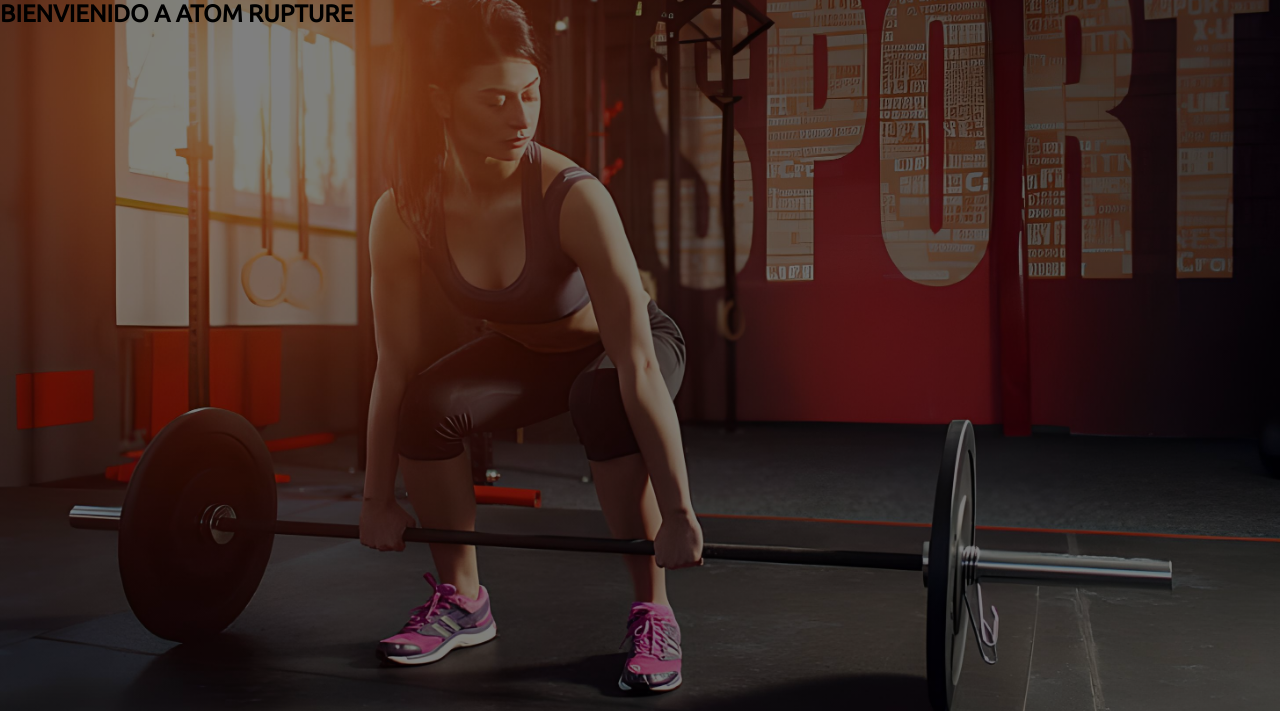
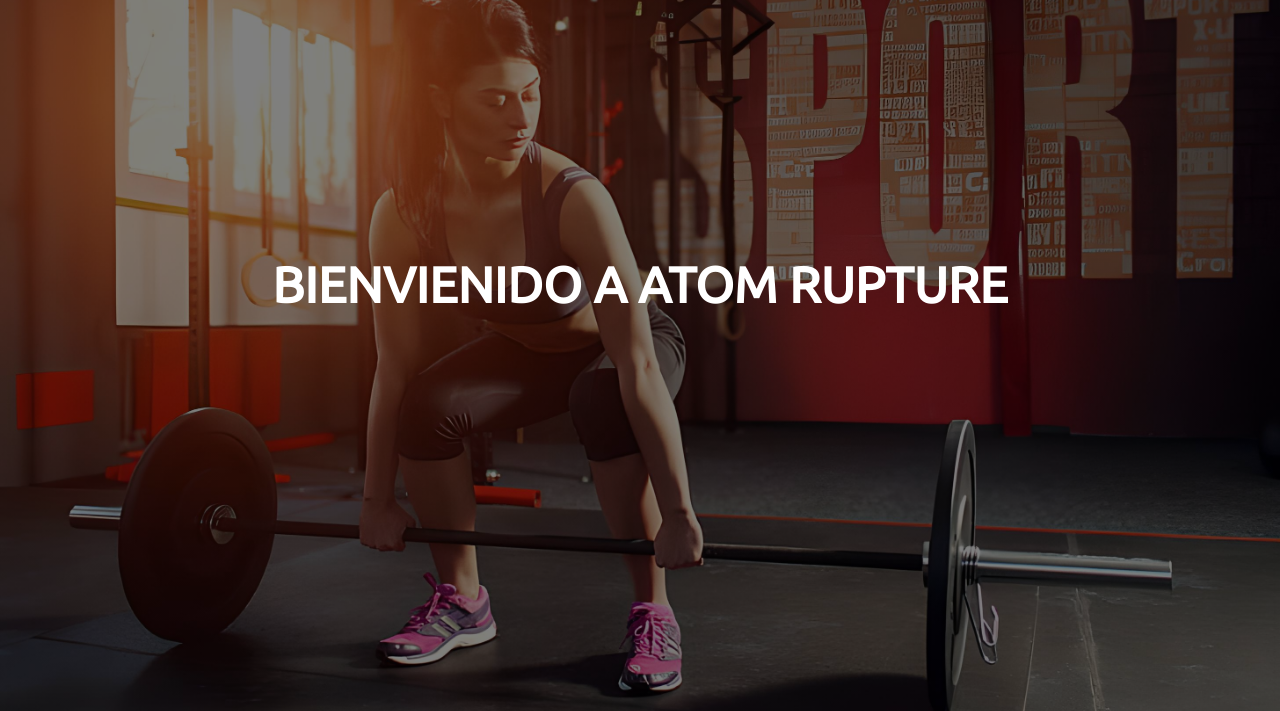
Before and after one commit to AtomRupture/proyecto_rupture, a PHP site: page / in a window 1280 px wide. Shown: the part 89-800 px from the top of the page. Run offline with PHP 8.4, Linux system fonts and the light colour scheme; some libraries are stand-ins or nearby versions; grey boxes are pictures that could not be loaded.

Commit message:
Update style.css

```diff
--- a/css/style.css
+++ b/css/style.css
@@ -184,3 +184,16 @@ header{
     }
 
 }
+
+.Text_princp{
+    text-align: center;
+    padding: 16rem;
+    color: white;
+    left: 334px;
+    top: 446px;
+    font-weight: 700;
+    font-size: 50px;
+    line-height: 57.45px;
+    font-style: Ubuntu;
+    align-items: center;
+}
```
